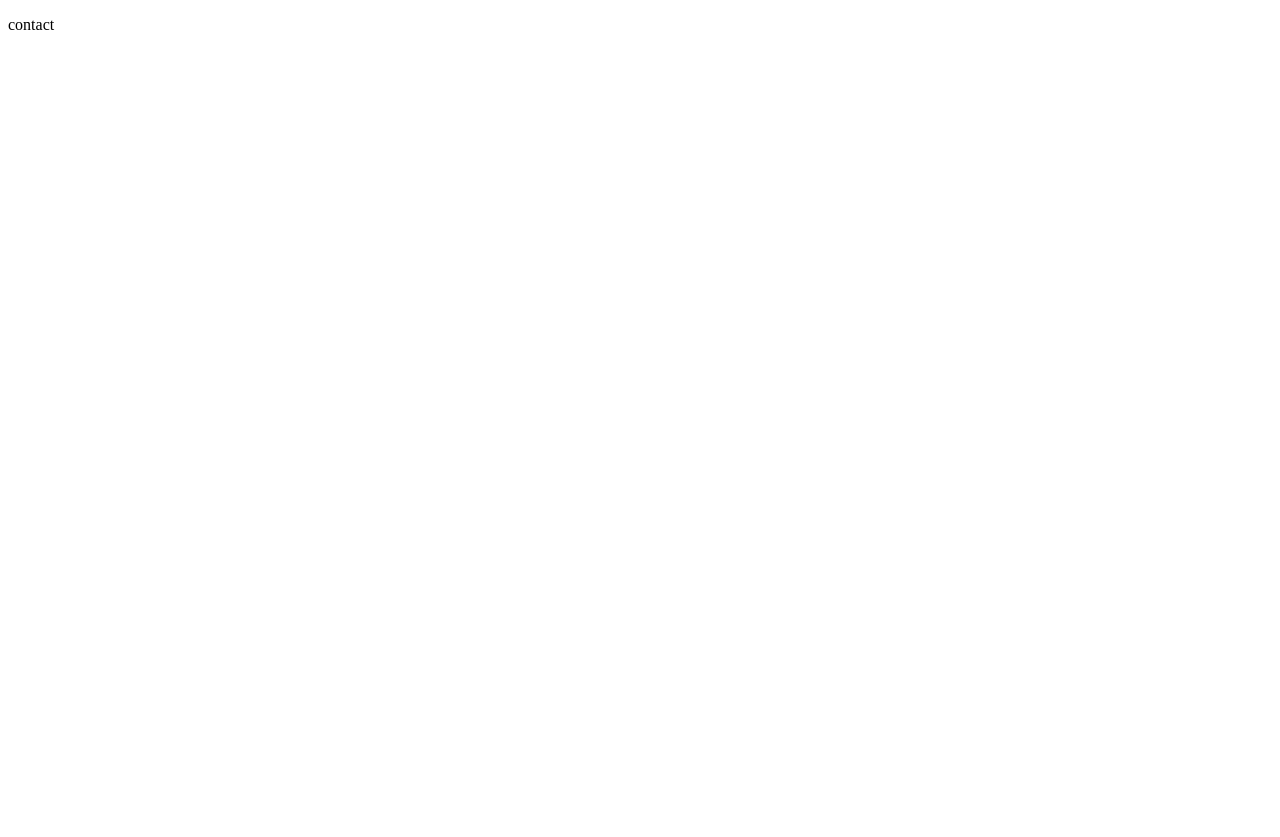
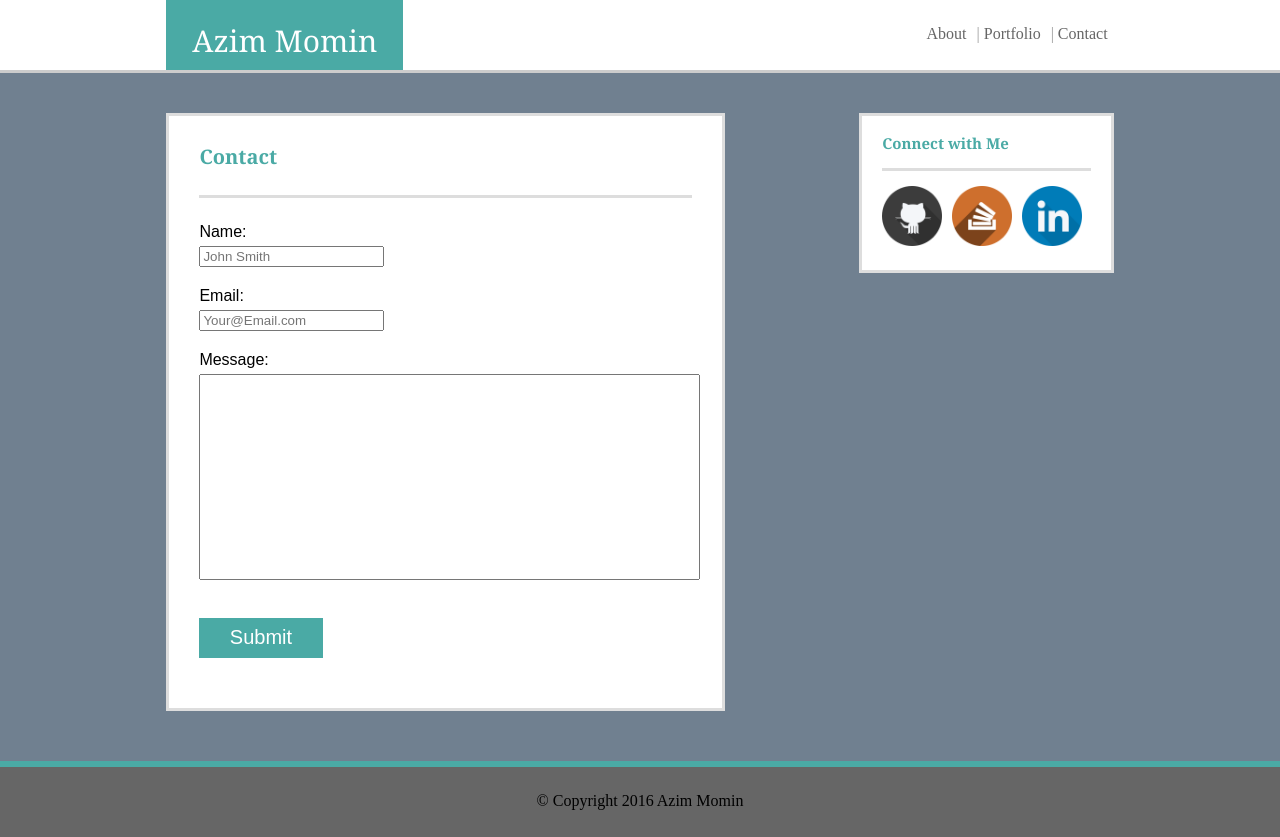
Before and after one commit to azimmomin123/Basic-Portfolio, a PHP site: page /contact.html in a window 1280 px wide. Before the commit the page is almost empty. Before the commit the page ends 30 px from the top, so only its background shows below. Run offline with PHP 8.4, Linux system fonts and the light colour scheme.

Commit message:
About, Contact page done

```diff
--- a/assets/css/style.css
+++ b/assets/css/style.css
@@ -33,6 +33,7 @@ h2{
 a{
 	text-decoration: none;
 	color: #666666;
+	margin-right: 6px;
 }
 
 footer{
@@ -40,10 +41,19 @@ footer{
 	text-align: center;
 	border-top: 6px solid #4aaaa5;
 	width: 100%;
+	bottom: 0;
 	height: 45px;
 	padding-top: 25px;
 	margin-top: 20px;
 	clear: both;
+}
+
+input{
+	margin-bottom: 20px;
+}
+
+form, p{
+	font-family: 'Arial', 'Helvetica Neue', Helvetica, sans-serif;
 }
 
 .floatLeft{
@@ -105,7 +115,26 @@ footer{
 	padding-top: 5px;
 	}
 
+#submit{
+	background-color: #4aaaa5;
+	height: 40px;
+	width: 25%;
+	border: solid #4aaaa5;
+	color: #ffffff;
+	font-size: 20px;
+
+}
+
 .icons{
 	height: 60px;
 	width: 60px;
 }
+
+.largertextbox{
+	height: 200px;
+	width: 100%;
+}
+
+.textbox{
+	margin-top: 5px;
+}
--- a/contact.html
+++ b/contact.html
@@ -2,9 +2,53 @@
 <html lang="en">
 <head>
 	<meta charset="UTF-8">
-	<title>Document</title>
+	<title>Azim Momin's Profile</title>
+	<link rel="stylesheet" type="text/css" href="assets/css/style.css">
 </head>
 <body>
-	<p>contact</p>
+	<div id="header">
+		<!-- Page Header -->
+		<header class="floatLeft" id="name">Azim Momin</header>
+		<!-- Navigation -->
+		<nav class="floatRight" id="nav">
+			<a href="index.html">About</a> |
+			<a href="portfolio.html">Portfolio</a> |
+			<a href="contact.html">Contact</a>
+		</nav>
+	</div>
+
+	<section>
+		<!-- Main Section -->
+		<div class="floatLeft" id="main">
+			<h1>Contact</h1>
+			<!-- Input Form -->
+			<form>
+				Name:<br>
+				<input type="text" name="Name" class="textbox" placeholder="John Smith"><br>
+
+				Email:<br>
+				<input type="text" name="Email" class="textbox" placeholder="Your@Email.com"><br>
+
+				Message:<br>
+				<input type="text" name="Message" class="largertextbox textbox"><br>
+
+				<br>
+				<input type="submit" id="submit">
+			</form>
+		</div>
+		<!-- Side Bar -->
+		<aside class="floatRight" id="sidebar">
+			<h2>Connect with Me</h2>
+			<!-- Github image -->
+			<a href="https://github.com/azimmomin123"><img class="icons" alt="Github" src="assets/images/github.png"></a>
+			<!-- StackOverflow Image -->
+			<a href="http://stackoverflow.com/users/6862031/azim-momin"><img class="icons" alt="StackOverflow" src="assets/images/StackOverflow.png"></a>
+			<!-- LinkedIn Image -->
+			<a href="https://www.linkedin.com/in/azim-momin-a1b22b51"><img class="icons" alt="LinkedIn" src="assets/images/LinkedIn.png"></a>
+
+		</aside>
+	</section>
+	<!-- Footer -->
+	<footer>© Copyright 2016 Azim Momin</footer>
 </body>
 </html>
```
Also changed, not shown: portfolio.html (+34 -2 lines).
